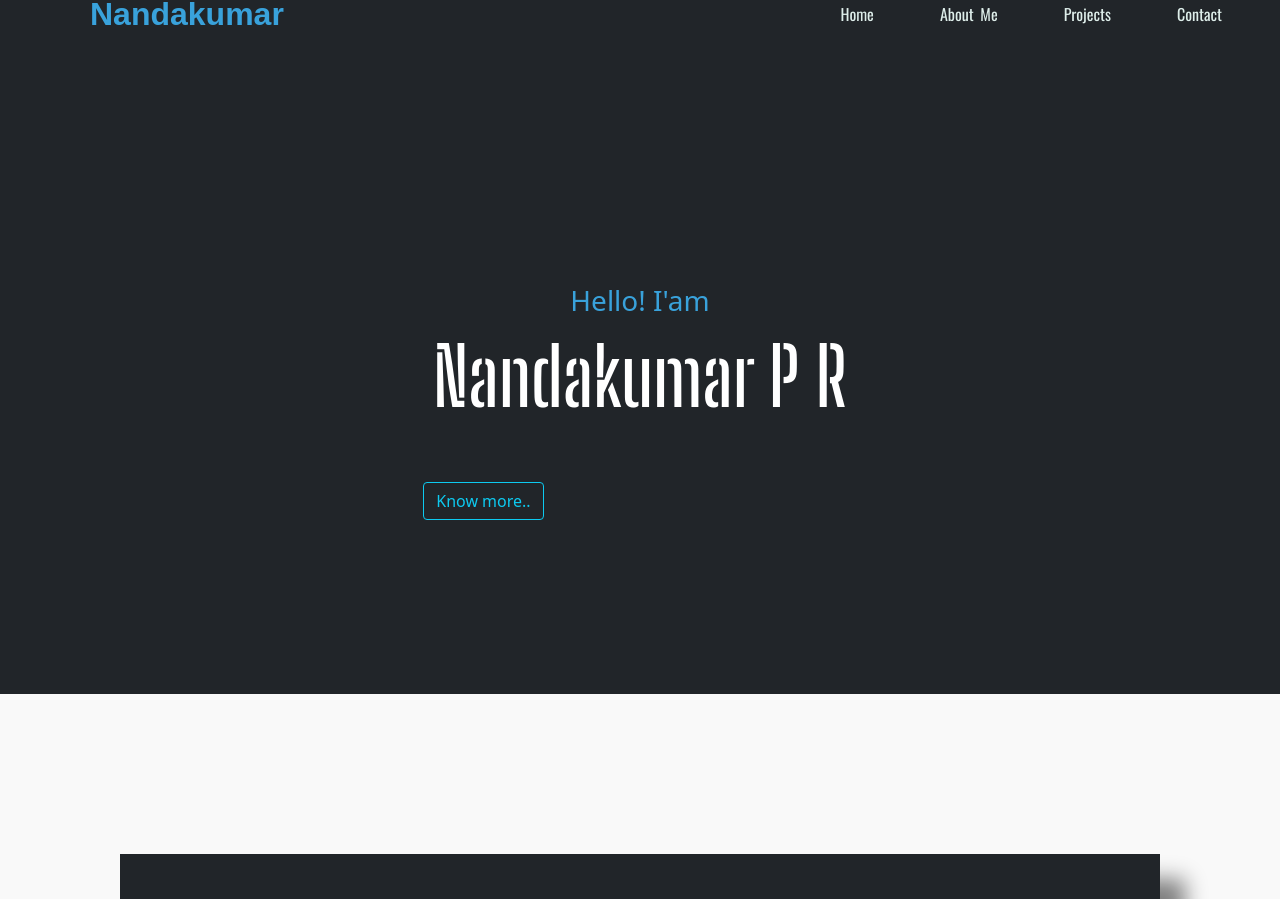
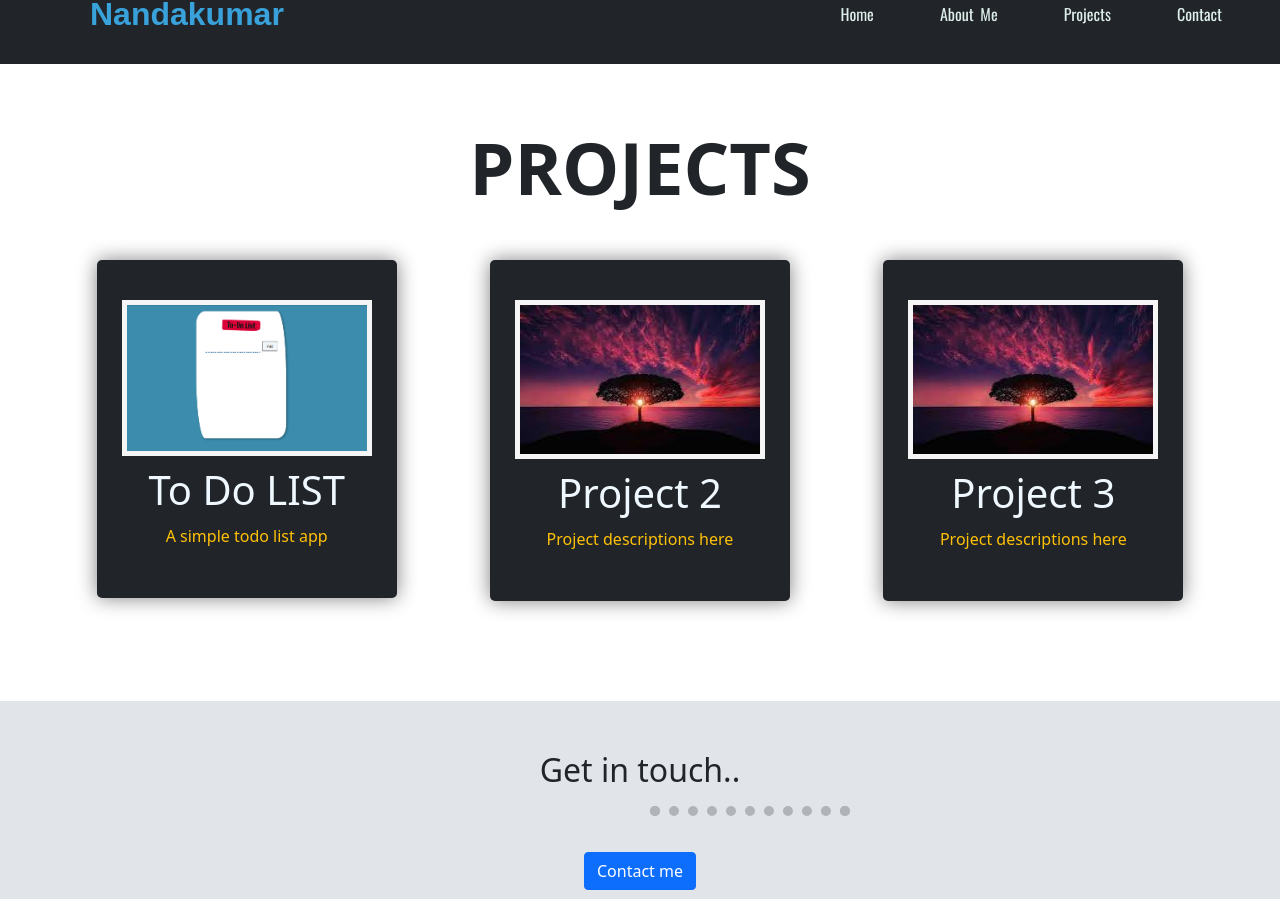
Before and after one commit to Nandakumar47/portfolio, a React (Create React App) app: page /portfolio/project in a window 1280 px wide. Before the commit this address led to /portfolio/project#/portfolio. Shown: the part 36-935 px from the top of the page. Built offline with nearby package versions, Linux system fonts and the light colour scheme.

Commit message:
"second commit"

```diff
--- a/src/App.js
+++ b/src/App.js
@@ -6,7 +6,7 @@ import Footer from "./components/Footer/Footer";
 import HomePage from "./pages/HomePage";
 import ContactMe from "./pages/ContactMe";
 import {
-  HashRouter as Router,
+  BrowserRouter as Router,
   Route,
   Switch,
   Redirect,
@@ -17,19 +17,19 @@ import ProjectPage from "./pages/ProjectPage";
 function App() {
   return (
     <div className="App">
-      <Router>
+      <Router basename="/portfolio">
         <Header />
         <Switch>
-          <Route path="/portfolio" exact>
+          <Route path="/" exact>
             <HomePage />
           </Route>
-          <Route path="/portfolio/contact" exact>
+          <Route path="/contact" exact>
             <ContactMe />
           </Route>
-          <Route path="/portfolio/project" exact>
+          <Route path="/project" exact>
             <ProjectPage />
           </Route>
-          <Redirect to="/portfolio" />
+          <Redirect to="/" />
         </Switch>
         <Footer />
       </Router>
--- a/src/components/Navbar/Header.jsx
+++ b/src/components/Navbar/Header.jsx
@@ -26,10 +26,10 @@ function Header() {
         <Navbar.Toggle aria-controls="basic-navbar-nav" />
         <Navbar.Collapse id="basic-navbar-nav">
           <Nav className=" ml-auto navLinks" variant="light">
-            <Nav.Link href="/portfolio">Home</Nav.Link>
-            <Nav.Link href="/portfolio/#aboutMe">About Me</Nav.Link>
-            <Nav.Link href="/portfolio/project">Projects</Nav.Link>
-            <Nav.Link href="/portfolio/contact">Contact</Nav.Link>
+            <Nav.Link href="/">Home</Nav.Link>
+            <Nav.Link href="#aboutMe">About Me</Nav.Link>
+            <Nav.Link href="/project">Projects</Nav.Link>
+            <Nav.Link href="/contact">Contact</Nav.Link>
           </Nav>
         </Navbar.Collapse>
       </Navbar>
```
